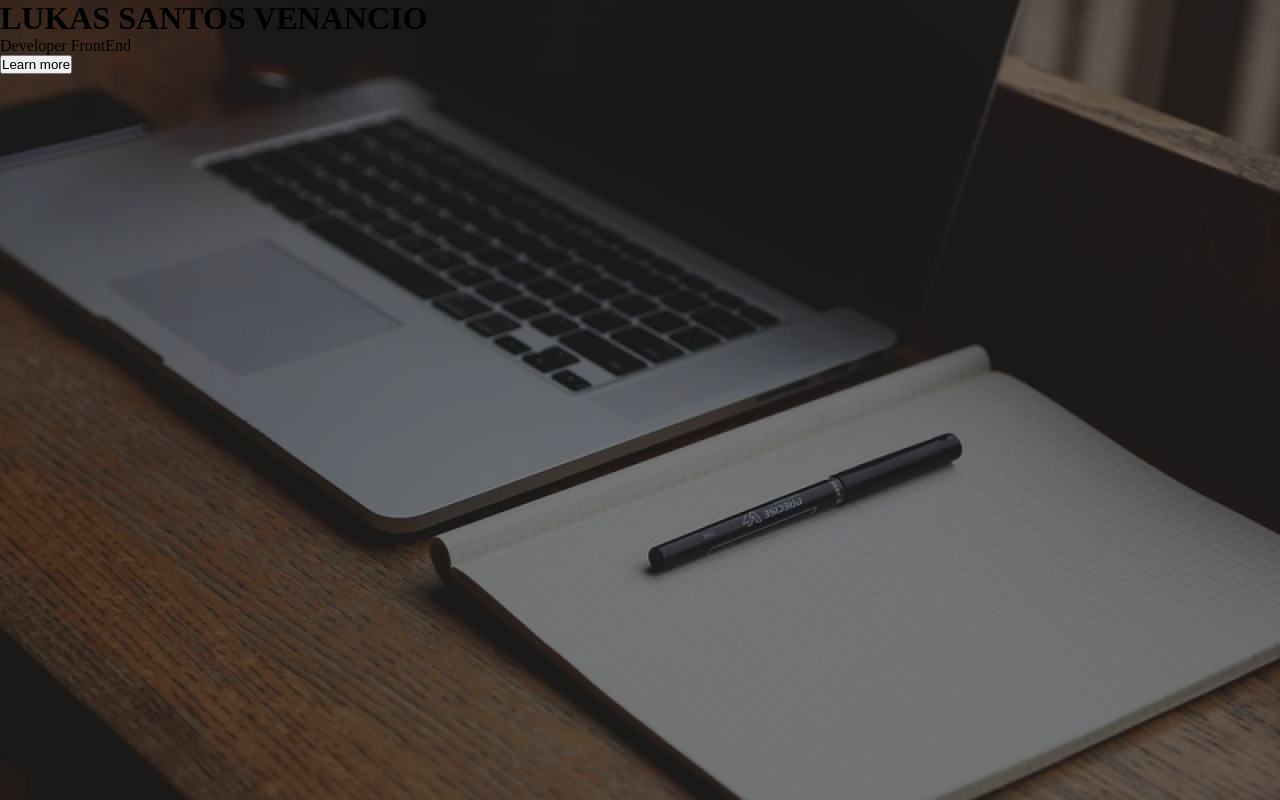
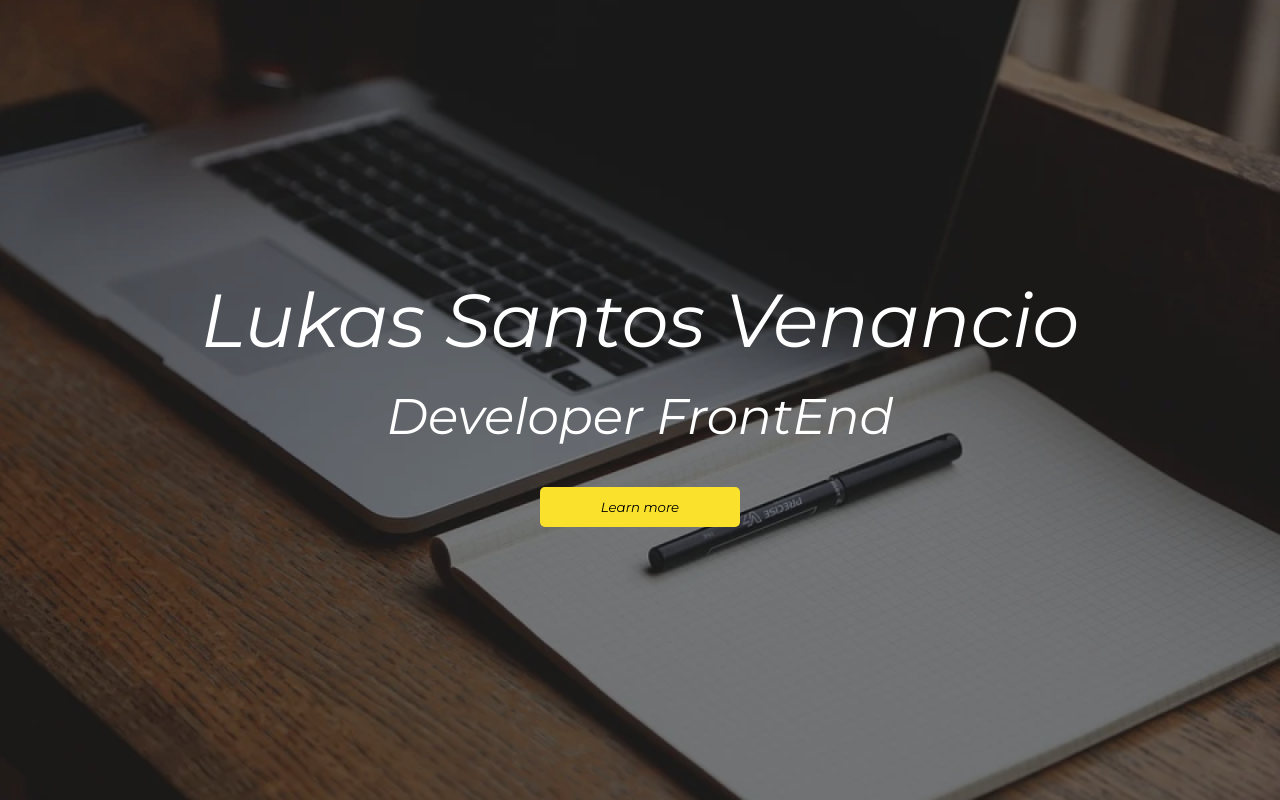
Before and after one commit to LukasVenancio/LIMA-LandingPage, a plain HTML site: page index.html in a window 1280 px wide. Drawn offline with Linux system fonts and the light colour scheme.

Commit message:
main finalizado

```diff
--- a/index.html
+++ b/index.html
@@ -3,6 +3,9 @@
 <head>
     <meta charset="UTF-8">
     <meta name="viewport" content="width=device-width, initial-scale=1.0">
+    <link rel="preconnect" href="https://fonts.googleapis.com">
+    <link rel="preconnect" href="https://fonts.gstatic.com" crossorigin>
+    <link href="https://fonts.googleapis.com/css2?family=Montserrat:ital@1&display=swap" rel="stylesheet">
     <link rel="stylesheet" href="style.css">
     <title>Landing Page</title>
 
@@ -11,9 +14,9 @@
      <header></header>
      <main>
 
-        <h1>LUKAS SANTOS VENANCIO</h1>
-        <p>Developer FrontEnd</p>
-        <button>Learn more</button>
+        <h1>Lukas Santos Venancio</h1>
+        <p class="descricao">Developer FrontEnd</p>
+        <button id="learn-more">Learn more</button>
      </main>
      <footer></footer>
 </body>
--- a/style.css
+++ b/style.css
@@ -12,4 +12,39 @@ body{
     background-position: center;
     background-color: #00000080 ;
     background-blend-mode: darken;
+    display: flex;
+    justify-content: center;
+    align-items: center;
 }
+main{
+    display: flex;
+    flex-direction: column;
+    justify-content: center;
+    align-items: center;
+    gap: 20px;
+}
+h1{
+    font-size: 75px;
+    color: #ffffff;
+    font-family: 'Montserrat', sans-serif;
+    font-weight: 400;
+}
+.descricao{
+    font-size: 50px;
+    color: #ffffff;
+    font-style: italic;
+    font-family: 'Montserrat', sans-serif;
+    font-weight: 400;
+}
+#learn-more{
+    width: 200px;
+    height: 40px;
+    background-color: #fae12c;
+    border-style: none;
+    border-radius: 5px;
+    cursor: pointer;
+    font-family: 'Montserrat', sans-serif;
+    font-size: 20;
+    margin-top: 20px;
+
+}
```
